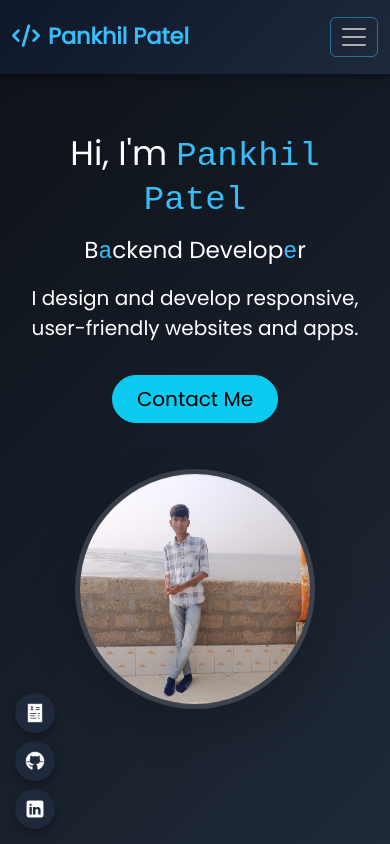
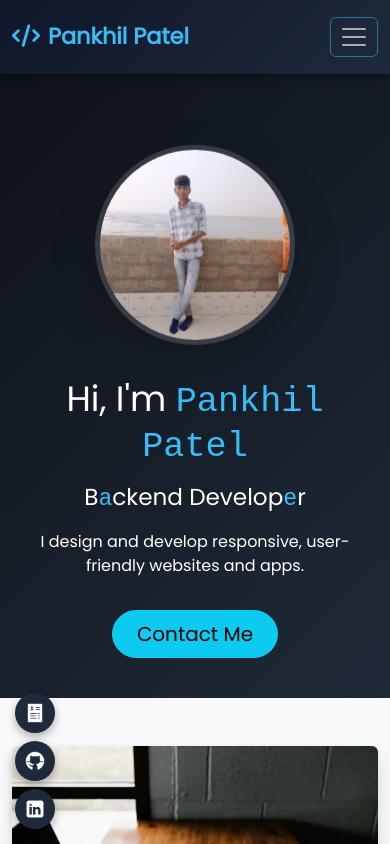
Before and after one commit to Pankhil29/React-Portfolio, a React (Create React App) app: page / in a window 390 px wide. Shown: the top 844 px of the page. Built offline with nearby package versions, Linux system fonts and the light colour scheme.

Commit message:
view height set make it repsonsive

```diff
--- a/src/components/Hero.jsx
+++ b/src/components/Hero.jsx
@@ -10,7 +10,7 @@ function Hero() {
       className="hero-section d-flex align-items-center text-white"
     >
       <Container>
-        <Row className="align-items-center">
+        <Row className="align-items-center flex-column-reverse flex-md-row">
           <Col md={6} className="text-center text-md-start">
             <div data-aos="fade-up" data-aos-delay="100">
               <h1 className="display-4 mb-3">
@@ -44,7 +44,7 @@ function Hero() {
             </div>
           </Col>
 
-          <Col md={6} className="text-center mt-5 mt-md-0">
+          <Col md={6} className="text-center mt-5 mt-md-0 ">
             <div
               className="hero-image-wrapper"
               data-aos="zoom-in"
--- a/src/styles/hero.css
+++ b/src/styles/hero.css
@@ -1,8 +1,10 @@
 .hero-section {
   background: linear-gradient(135deg, #0d1117, #1f2937);
   min-height: 100vh;
-  padding: 100px 0px;
-
+  /* Desktop ke liye sahi hai */
+  display: flex;
+  align-items: center;
+  padding: 100px 0;
 }
 
 .hero-image-wrapper {
@@ -11,39 +13,53 @@
 }
 
 .hero-image {
-  width: 240px;
-  height: 240px;
+  width: 280px;
+  /* Desktop par thoda bada */
+  height: 280px;
   object-fit: cover;
   border: 5px solid rgba(255, 255, 255, 0.15);
   box-shadow: 0 0 25px rgba(0, 255, 255, 0.3);
   animation: float 3.5s ease-in-out infinite;
 }
 
-.hero-button:hover {
-  box-shadow: 0 0 15px rgba(0, 255, 255, 0.6);
-  transform: translateY(-2px);
-  transition: all 0.3s ease;
-}
+/* Floating Animation */
+@keyframes float {
 
-@keyframes float {
-  0% {
+  0%,
+  100% {
     transform: translateY(0px);
   }
 
   50% {
     transform: translateY(-15px);
   }
+}
 
-  100% {
-    transform: translateY(0px);
+/* Mobile Responsive CSS */
+@media (max-width: 768px) {
+  .hero-section {
+    min-height: auto;
+    /* Zabardasti 100vh mat rakho */
+    height: auto;
+    /* Content ke hisaab se badhne do */
+    padding: 100px 0 40px 0;
+    /* Top padding navbar ke liye aur bottom padding spacing ke liye */
+    text-align: center;
+  }
+
+  .hero-image {
+    width: 200px;
+    /* Mobile par size chota */
+    height: 200px;
+    margin-bottom: 30px;
+  }
+
+  .display-4 {
+    font-size: 2.2rem;
+    /* Heading thodi choti mobile ke liye */
+  }
+
+  .lead {
+    font-size: 1rem;
   }
 }
-
-@media (max-width: 768px) {
-  .hero-section {
-    padding: 60px 0;
-    height: 50vh;
-  }
-
-
-}
```
